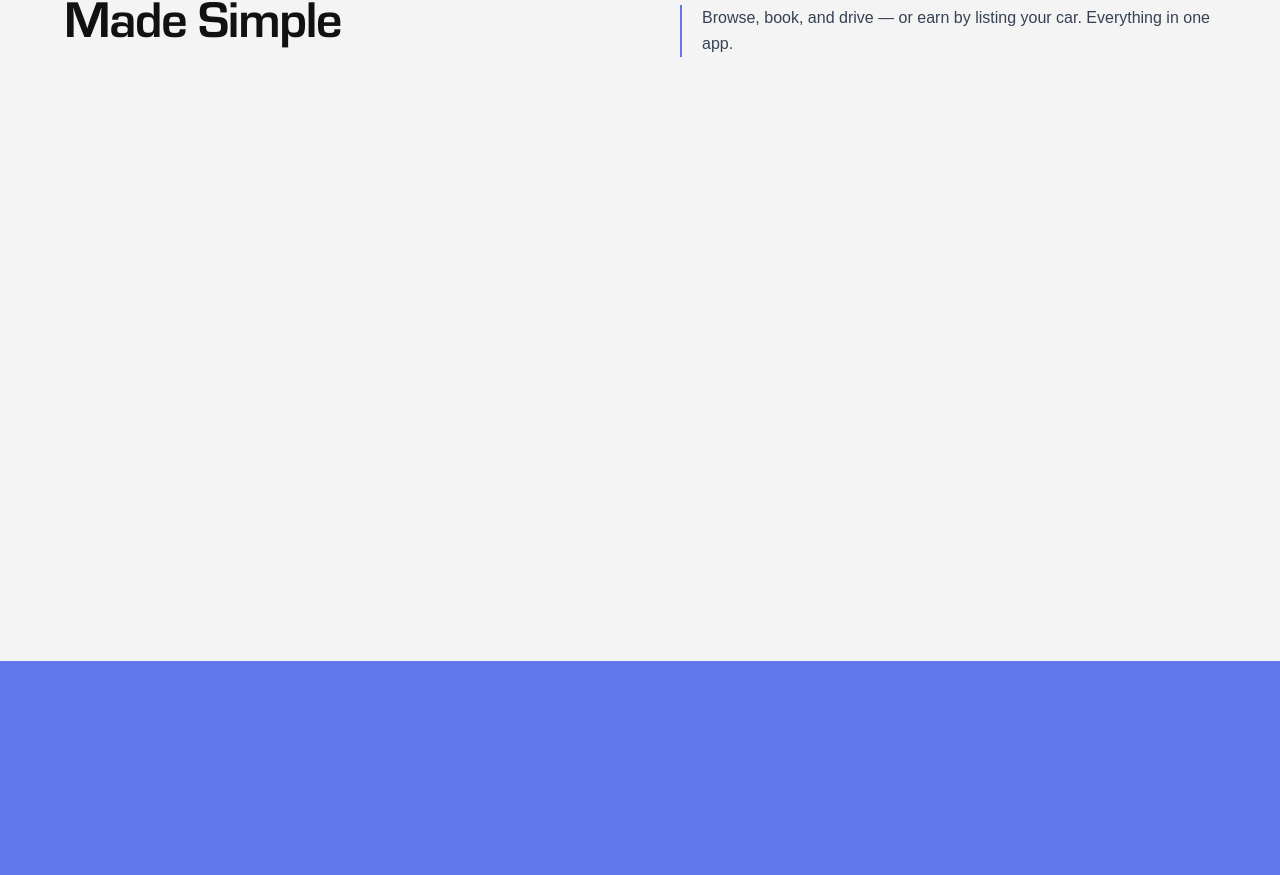
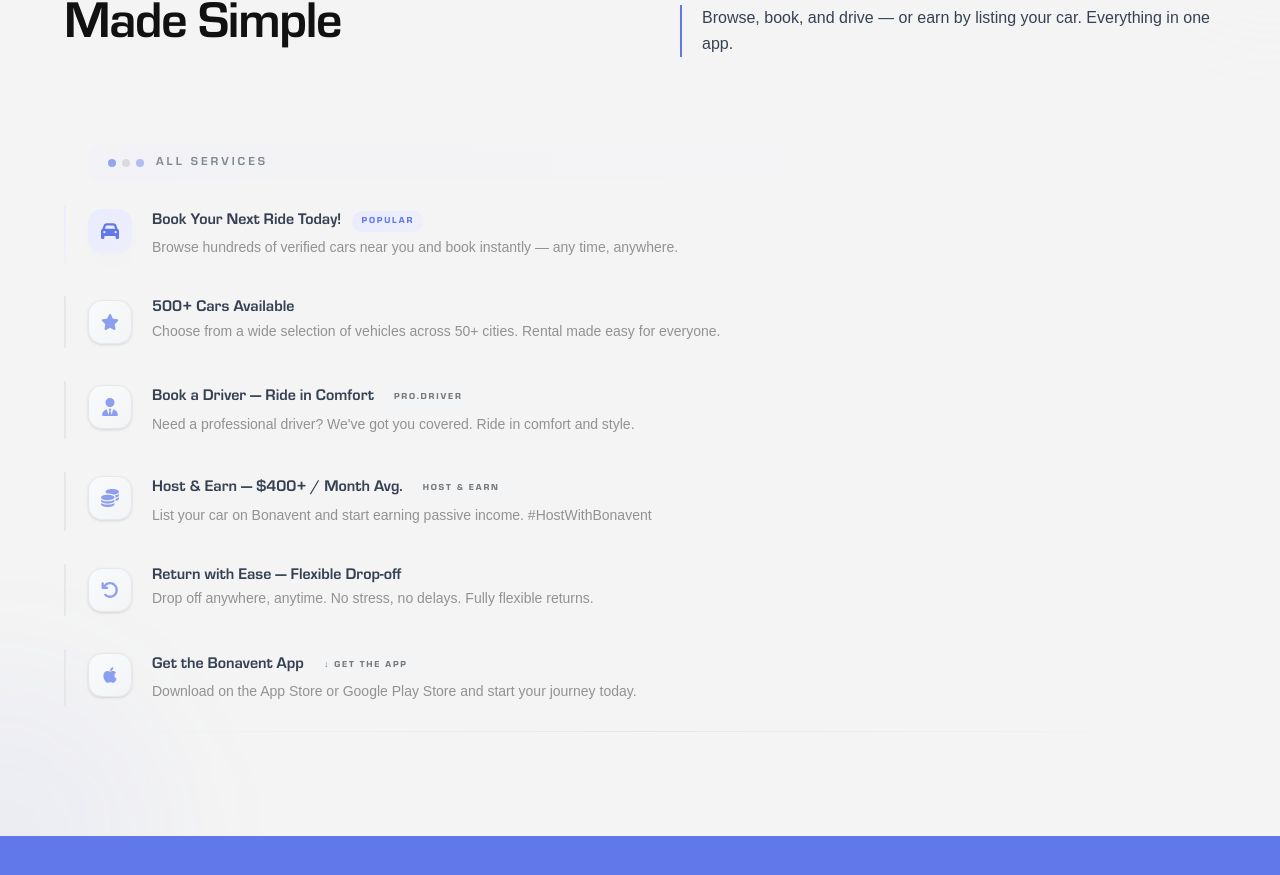
Before and after one commit to rajin572/bonavent_animated_website, a Next.js app: page / in a window 1280 px wide. Shown: the part 1160-2035 px from the top of the page. Built offline with nearby package versions, Linux system fonts and the light colour scheme; a web font is replaced by a local one.

Commit message:
feat: refactor Services component to use ServiceItem for dynamic service listing

```diff
--- a/src/component/Home/Services.tsx
+++ b/src/component/Home/Services.tsx
@@ -13,265 +13,110 @@
     FaApple,
 } from "react-icons/fa6";
 import { IoLogoGooglePlaystore } from "react-icons/io5";
-import { BsArrowUpRight, BsArrowRight, BsArrowLeft } from "react-icons/bs";
+import { BsArrowRight } from "react-icons/bs";
 import Container from "../ui/Container";
 import DownloadModal from "../ui/DownloadModal";
 
-/* ── Service-scoped wrapper adds GSAP target + cursor ─────── */
-const SCard = ({
-    children,
-    className,
-}: {
-    children: React.ReactNode;
-    className?: string;
-}) => (
-    <BorderCard className={cn("service-card cursor-default", className)}>
-        {children}
-    </BorderCard>
-);
+/* ── Service list item (icon as bullet) ─────────────────── */
+interface ServiceItemProps {
+    icon: React.ReactNode;
+    title: string;
+    description: string;
+    badge?: string;
+    highlight?: boolean;
+}
 
-/* ── Shared inner-card base classes ───────────────────────── */
-const inner =
-    "h-full rounded-[14px] bg-white transition-all duration-500 overflow-hidden " +
-    "group-hover:bg-secondary-color group-hover:shadow-2xl group-hover:shadow-secondary-color/25";
+const ServiceItem = ({
+    icon,
+    title,
+    description,
+    badge,
+    highlight,
+}: ServiceItemProps) => {
+    const IconWrapper = highlight ? (
+        <div
+            className="w-11 h-11 rounded-xl bg-gradient-to-br from-highlight-color to-highlight-color/70 flex items-center justify-center flex-shrink-0 shadow-lg shadow-highlight-color/20 transition-all duration-500 group-hover:shadow-secondary-color/30 group-hover:from-secondary-color group-hover:to-secondary-color/80 group-hover:scale-110 group-hover:-rotate-3"
+        >
+            <span className="text-lg text-secondary-color transition-colors duration-500 group-hover:text-white">
+                {icon}
+            </span>
+        </div>
+    ) : (
+        <div
+            className="w-11 h-11 rounded-xl bg-gradient-to-br from-gray-50 to-gray-100 flex items-center justify-center flex-shrink-0 border border-gray-200 shadow-sm transition-all duration-500 group-hover:border-secondary-color/30 group-hover:from-secondary-color/5 group-hover:to-secondary-color/10 group-hover:shadow-md group-hover:scale-110"
+        >
+            <span className="text-lg text-secondary-color/70 transition-colors duration-500 group-hover:text-secondary-color">
+                {icon}
+            </span>
+        </div>
+    );
 
-/* ══════════════════════════════════════════════════════════════
-   Bento cards
-══════════════════════════════════════════════════════════════ */
+    return (
+        <li className="group relative flex items-start gap-5 px-6 py-5 cursor-default transition-all duration-500">
+            {/* Left accent line */}
+            <span
+                className={cn(
+                    "absolute left-0 top-4 bottom-4 w-0.5 rounded-full transition-all duration-500",
+                    highlight
+                        ? "bg-gradient-to-b from-highlight-color to-highlight-color/40 group-hover:from-secondary-color group-hover:to-secondary-color/40"
+                        : "bg-gray-200 group-hover:bg-secondary-color/30"
+                )}
+            />
 
-/** Col 1 · Top — CTA card with icon */
-const CTACard = () => (
-    <SCard>
-        <div className={cn(inner, "min-h-56 p-7 flex flex-col justify-between")}>
-            {/* Top row: icon left, arrow right */}
-            <div className="flex items-start justify-between">
-                <div
-                    className="w-12 h-12 rounded-2xl bg-highlight-color flex items-center justify-center
-                               transition-all duration-500 group-hover:bg-white/20 group-hover:scale-110"
-                >
-                    <FaCar className="text-xl text-secondary-color transition-colors duration-500 group-hover:text-white" />
+            {IconWrapper}
+
+            {/* Content */}
+            <div className="flex-1 min-w-0 pt-0.5">
+                <div className="flex items-center gap-2.5 flex-wrap">
+                    <h3 className="text-base font-bold text-base-color transition-colors duration-500 group-hover:text-secondary-color">
+                        {title}
+                    </h3>
+                    {badge && (
+                        <span
+                            className={cn(
+                                "text-[9px] font-extrabold tracking-[0.2em] uppercase px-2.5 py-1 rounded-full transition-all duration-500",
+                                highlight
+                                    ? "bg-gradient-to-r from-highlight-color to-highlight-color/60 text-secondary-color group-hover:from-secondary-color group-hover:to-secondary-color/60 group-hover:text-white"
+                                    : "bg-gray-100 text-lighter-color group-hover:bg-secondary-color/10"
+                            )}
+                        >
+                            {badge}
+                        </span>
+                    )}
                 </div>
-                <div
-                    className="w-9 h-9 rounded-full border border-gray-200 flex items-center justify-center
-                               transition-colors duration-500 group-hover:border-white/30"
-                >
-                    <BsArrowUpRight className="text-base-color transition-colors duration-500 group-hover:text-white" />
-                </div>
-            </div>
-
-            {/* Headline */}
-            <p className="text-2xl font-bold leading-snug text-base-color transition-colors duration-500 group-hover:text-white">
-                — Book Your{" "}
-                <span
-                    className="bg-highlight-color px-1.5 rounded transition-colors duration-500
-                               group-hover:bg-white/20"
-                >
-                    Next Ride
-                </span>{" "}
-                Today!
-            </p>
-        </div>
-    </SCard>
-);
-
-/** Col 1 · Bottom — Stats card */
-const StatsCard = () => (
-    <SCard>
-        <div className={cn(inner, "p-6 flex flex-col gap-4")}>
-            <div className="flex items-center gap-3">
-                <FaStar className="text-secondary-color transition-colors duration-500 group-hover:text-white" />
-                <span className="font-bold text-base-color transition-colors duration-500 group-hover:text-white">
-                    500+ Cars
-                </span>
-                <BsArrowRight className="text-lighter-color ml-auto transition-colors duration-500 group-hover:text-white/60" />
-            </div>
-            <p className="text-sm text-lighter-color transition-colors duration-500 group-hover:text-white/75">
-                Rental Made Easy For Everyone
-            </p>
-            <div className="h-2 rounded-full bg-secondary-color/15 transition-colors duration-500 group-hover:bg-white/20" />
-        </div>
-    </SCard>
-);
-
-/** Col 2 · Top — Big stat card */
-const StatBigCard = () => (
-    <SCard>
-        <div className={cn(inner, "min-h-60 p-7 flex flex-col justify-between")}>
-            <div className="space-y-3">
-                <p className="text-6xl font-black text-base-color leading-none transition-colors duration-500 group-hover:text-white">
-                    ↑ 500+
-                </p>
-                <p className="text-xl font-semibold leading-snug text-base-color/80 transition-colors duration-500 group-hover:text-white/90">
-                    Cars Available<br />— Across 50+ Cities
-                </p>
-                <p className="text-sm text-lighter-color transition-colors duration-500 group-hover:text-white/70">
-                    Find and book verified cars near you — instantly, any time.
-                </p>
-            </div>
-        </div>
-    </SCard>
-);
-
-/** Col 2 · Bottom — Driver card */
-const DriverCard = () => (
-    <SCard>
-        <div className={cn(inner, "p-7 flex flex-col gap-5")}>
-            <div className="flex items-center gap-3">
-                <div
-                    className="w-10 h-10 rounded-xl bg-highlight-color flex items-center justify-center
-                               transition-colors duration-500 group-hover:bg-white/20"
-                >
-                    <FaUserTie className="text-secondary-color transition-colors duration-500 group-hover:text-white" />
-                </div>
-                <span
-                    className="text-[10px] font-extrabold tracking-[0.3em] uppercase text-lighter-color
-                               transition-colors duration-500 group-hover:text-white/60"
-                >
-                    Pro.Driver
-                </span>
-            </div>
-            <h3 className="text-2xl font-bold leading-snug text-base-color transition-colors duration-500 group-hover:text-white">
-                Book a Driver —<br />Ride in Comfort
-            </h3>
-        </div>
-    </SCard>
-);
-
-/** Col 3 · Top — Trust badge (permanently secondary) */
-const TrustCard = () => (
-    <SCard>
-        <div
-            className="h-full min-h-36 rounded-[14px] bg-secondary-color overflow-hidden
-                       p-6 flex flex-col gap-3 transition-all duration-500
-                       group-hover:brightness-110 group-hover:shadow-2xl group-hover:shadow-secondary-color/40"
-        >
-            <div className="flex items-center gap-2">
-                <FaCar className="text-white/60 text-sm" />
-                <span className="text-[10px] font-bold tracking-widest uppercase text-white/60">
-                    Bonavent ✓
-                </span>
-            </div>
-            <p className="text-lg font-bold text-white leading-snug">
-                &ldquo;Drive with comfort<br />— Every time.&rdquo;
-            </p>
-        </div>
-    </SCard>
-);
-
-/** Col 3 · Bottom — Host & Earn card */
-const HostCard = () => (
-    <SCard>
-        <div className={cn(inner, "min-h-64 p-7 flex flex-col justify-between")}>
-            <div className="flex items-center justify-between">
-                <div className="flex items-center gap-2">
-                    <FaCoins className="text-secondary-color transition-colors duration-500 group-hover:text-white" />
-                    <span
-                        className="text-[10px] font-bold tracking-widest uppercase text-lighter-color
-                                   transition-colors duration-500 group-hover:text-white/60"
-                    >
-                        Host &amp; Earn
-                    </span>
-                </div>
-                <BsArrowLeft className="text-base-color transition-colors duration-500 group-hover:text-white/60" />
-            </div>
-
-            <div
-                className="my-3 rounded-xl bg-highlight-color/60 p-4 transition-colors duration-500
-                           group-hover:bg-white/15"
-            >
-                <p className="text-xs text-lighter-color transition-colors duration-500 group-hover:text-white/60">
-                    Monthly avg. earnings
-                </p>
-                <p className="text-4xl font-black text-base-color transition-colors duration-500 group-hover:text-white">
-                    $400+
+                <p className="text-sm text-lighter-color/80 mt-1 leading-relaxed transition-colors duration-500 group-hover:text-lighter-color">
+                    {description}
                 </p>
             </div>
 
-            <p className="text-sm font-bold text-lighter-color transition-colors duration-500 group-hover:text-white/70">
-                #HostWithBonavent
-            </p>
-        </div>
-    </SCard>
-);
+            {/* Arrow indicator
+            <div className="absolute right-6 top-1/2 -translate-y-1/2 opacity-0 group-hover:opacity-100 transition-all duration-500 group-hover:translate-x-1">
+                <div className="w-8 h-8 rounded-full bg-secondary-color/10 flex items-center justify-center">
+                    <BsArrowRight className="text-secondary-color text-sm" />
+                </div>
+            </div> */}
+        </li>
+    );
+};
 
-/** Col 4 · Top — Easy Returns card */
-const ReturnsCard = () => (
-    <SCard>
-        <div className={cn(inner, "p-7 flex flex-col gap-5")}>
-            <div
-                className="w-10 h-10 rounded-xl bg-highlight-color flex items-center justify-center
-                           transition-colors duration-500 group-hover:bg-white/20"
-            >
-                <FaArrowRotateLeft className="text-secondary-color transition-colors duration-500 group-hover:text-white" />
-            </div>
-            <h3 className="text-2xl font-bold leading-snug text-base-color transition-colors duration-500 group-hover:text-white">
-                Return with Ease —<br />Flexible Drop-off
-            </h3>
-            <p className="text-sm text-lighter-color transition-colors duration-500 group-hover:text-white/75">
-                Drop off anywhere, anytime. No stress, no delays.
-            </p>
-        </div>
-    </SCard>
-);
-
-/** Col 4 · Bottom — App download card */
-const AppCard = () => (
-    <SCard>
-        <div className={cn(inner, "min-h-48 p-7 flex flex-col justify-between")}>
-            <p
-                className="text-[10px] font-extrabold tracking-[0.3em] uppercase text-lighter-color
-                           transition-colors duration-500 group-hover:text-white/60"
-            >
-                ↓ Get the App
-            </p>
-            <div className="flex flex-col gap-2.5">
-                <DownloadModal>
-                    <div
-                        className="flex items-center gap-3 px-4 py-3 rounded-xl bg-highlight-color/50
-                                   transition-colors duration-500 group-hover:bg-white/15 cursor-pointer"
-                    >
-                        <FaApple className="text-secondary-color text-lg transition-colors duration-500 group-hover:text-white" />
-                        <span className="text-sm font-semibold text-base-color transition-colors duration-500 group-hover:text-white">
-                            App Store
-                        </span>
-                    </div>
-                </DownloadModal>
-                <DownloadModal>
-                    <div
-                        className="flex items-center gap-3 px-4 py-3 rounded-xl bg-highlight-color/50
-                                   transition-colors duration-500 group-hover:bg-white/15 cursor-pointer"
-                    >
-                        <IoLogoGooglePlaystore className="text-secondary-color text-lg transition-colors duration-500 group-hover:text-white" />
-                        <span className="text-sm font-semibold text-base-color transition-colors duration-500 group-hover:text-white">
-                            Play Store
-                        </span>
-                    </div>
-                </DownloadModal>
-            </div>
-        </div>
-    </SCard>
-);
-
-/* ══════════════════════════════════════════════════════════════
-   Section
-══════════════════════════════════════════════════════════════ */
+/* ── Section ───────────────────────────────────────────── */
 const Services = () => {
     const sectionRef = useRef<HTMLDivElement>(null);
 
     useGSAP(
         () => {
-            gsap.from(".service-card", {
-                y: 70,
+            gsap.from(".service-item", {
+                y: 50,
                 opacity: 0,
-                scale: 0.93,
-                duration: 0.75,
+                x: -20,
+                duration: 0.7,
                 ease: "power3.out",
                 stagger: {
-                    amount: 0.4,
+                    amount: 0.6,
                     from: "start",
                 },
                 scrollTrigger: {
-                    trigger: ".services-grid",
+                    trigger: ".services-list",
                     start: "top 85%",
                     toggleActions: "play none none reverse",
                 },
@@ -280,9 +125,52 @@
         { scope: sectionRef }
     );
 
+    const services: ServiceItemProps[] = [
+        {
+            icon: <FaCar />,
+            title: "Book Your Next Ride Today!",
+            description: "Browse hundreds of verified cars near you and book instantly — any time, anywhere.",
+            badge: "Popular",
+            highlight: true,
+        },
+        {
+            icon: <FaStar />,
+            title: "500+ Cars Available",
+            description: "Choose from a wide selection of vehicles across 50+ cities. Rental made easy for everyone.",
+        },
+        {
+            icon: <FaUserTie />,
+            title: "Book a Driver — Ride in Comfort",
+            description: "Need a professional driver? We've got you covered. Ride in comfort and style.",
+            badge: "Pro.Driver",
+        },
+        {
+            icon: <FaCoins />,
+            title: "Host & Earn — $400+ / Month Avg.",
+            description: "List your car on Bonavent and start earning passive income. #HostWithBonavent",
+            badge: "Host & Earn",
+        },
+        {
+            icon: <FaArrowRotateLeft />,
+            title: "Return with Ease — Flexible Drop-off",
+            description: "Drop off anywhere, anytime. No stress, no delays. Fully flexible returns.",
+        },
+        {
+            icon: <FaApple />,
+            title: "Get the Bonavent App",
+            description: "Download on the App Store or Google Play Store and start your journey today.",
+            badge: "↓ Get the App",
+        },
+    ];
+
     return (
+        <section id="services" ref={sectionRef} className="py-16 lg:py-20 overflow-hidden relative">
+            {/* Background decorative elements */}
+            <div className="absolute inset-0 pointer-events-none overflow-hidden">
+                <div className="absolute -top-40 -right-40 w-80 h-80 rounded-full bg-highlight-color/10 blur-3xl" />
+                <div className="absolute -bottom-40 -left-40 w-80 h-80 rounded-full bg-secondary-color/5 blur-3xl" />
+            </div>
 
-        <section id="services" ref={sectionRef} className="py-16 lg:py-20 overflow-hidden">
             <Container>
                 <SectionHeader
                     label="What we offer"
@@ -291,34 +179,38 @@
                     description="Browse, book, and drive — or earn by listing your car. Everything in one app."
                 />
 
-                {/* Bento grid — 4 independent columns */}
-                <div className="services-grid grid grid-cols-1 md:grid-cols-2 xl:grid-cols-4 gap-5 items-start">
+                {/* Services list card */}
+                {/* Card header */}
+                <div className="px-6 pt-6 pb-2">
+                    <div className="flex items-center gap-3 px-5 py-2.5 rounded-lg bg-gradient-to-r from-highlight-color/20 to-transparent">
+                        <div className="flex items-center gap-1.5">
+                            <span className="w-2 h-2 rounded-full bg-secondary-color animate-pulse" />
+                            <span className="w-2 h-2 rounded-full bg-zinc-300 animate-pulse" style={{ animationDelay: "150ms" }} />
+                            <span className="w-2 h-2 rounded-full bg-secondary-color/50 animate-pulse" style={{ animationDelay: "300ms" }} />
+                        </div>
+                        <span className="text-xs font-bold tracking-[0.25em] uppercase text-base-color/60">
+                            All Services
+                        </span>
+                    </div>
+                </div>
 
-                    {/* ── Column 1 ── */}
-                    <div className="flex flex-col gap-5">
-                        <CTACard />
-                        <StatsCard />
-                    </div>
+                {/* List */}
+                <ul className="services-list">
+                    {services.map((item, idx) => (
+                        <div key={idx} className={cn(
+                            "transition-all duration-500",
+                            idx < services.length - 1 && "border-b border-gray-100"
+                        )}>
+                            <ServiceItem {...item} />
+                        </div>
+                    ))}
+                </ul>
 
-                    {/* ── Column 2 ── */}
-                    <div className="flex flex-col gap-5">
-                        <StatBigCard />
-                        <DriverCard />
-                    </div>
+                {/* Card footer */}
+                <div className="px-6 pb-6 pt-2">
+                    <div className="h-px bg-gradient-to-r from-transparent via-gray-200 to-transparent" />
+                </div>
 
-                    {/* ── Column 3 ── */}
-                    <div className="flex flex-col gap-5">
-                        <TrustCard />
-                        <HostCard />
-                    </div>
-
-                    {/* ── Column 4 ── */}
-                    <div className="flex flex-col gap-5">
-                        <ReturnsCard />
-                        <AppCard />
-                    </div>
-
-                </div>
             </Container>
         </section>
     );
```
